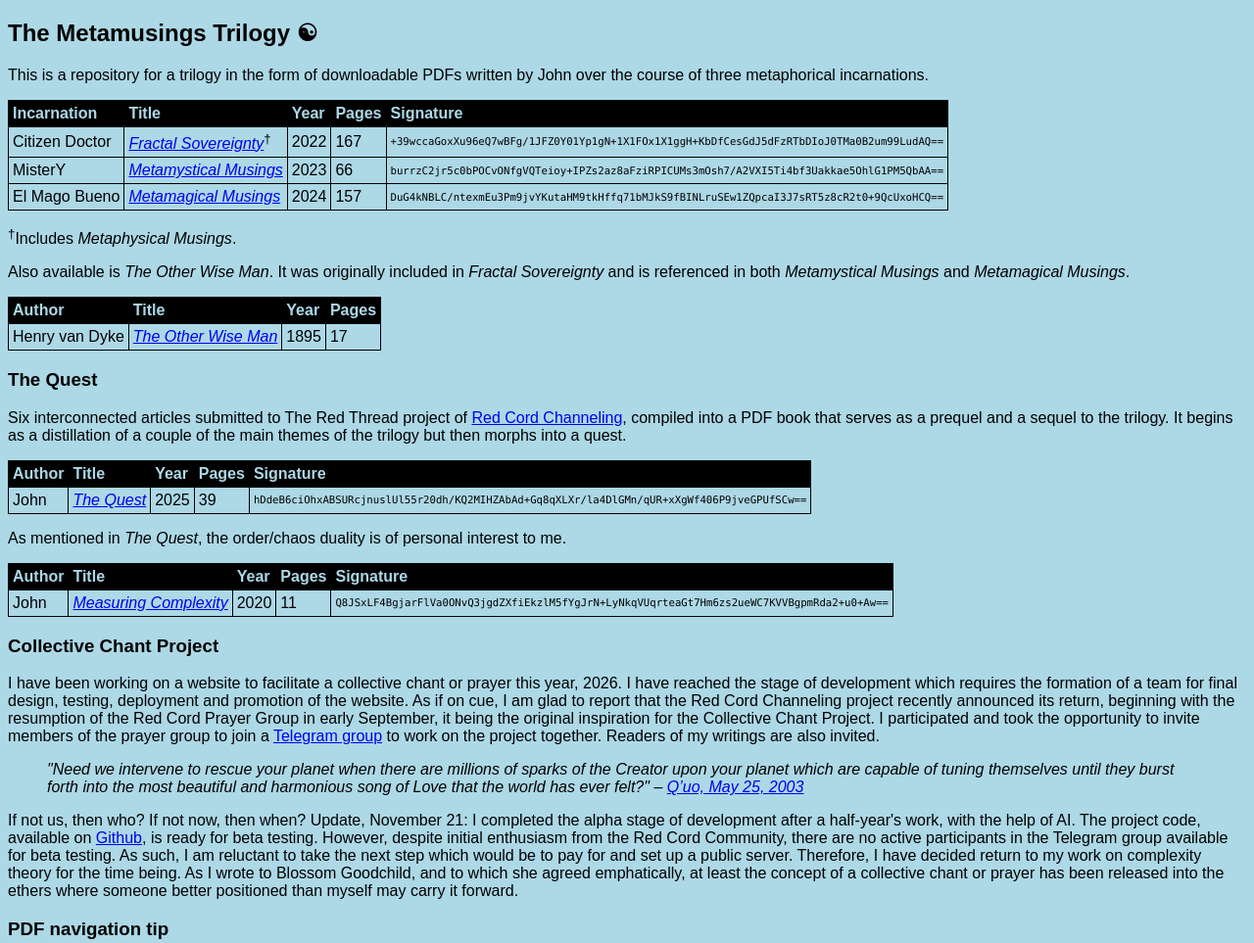
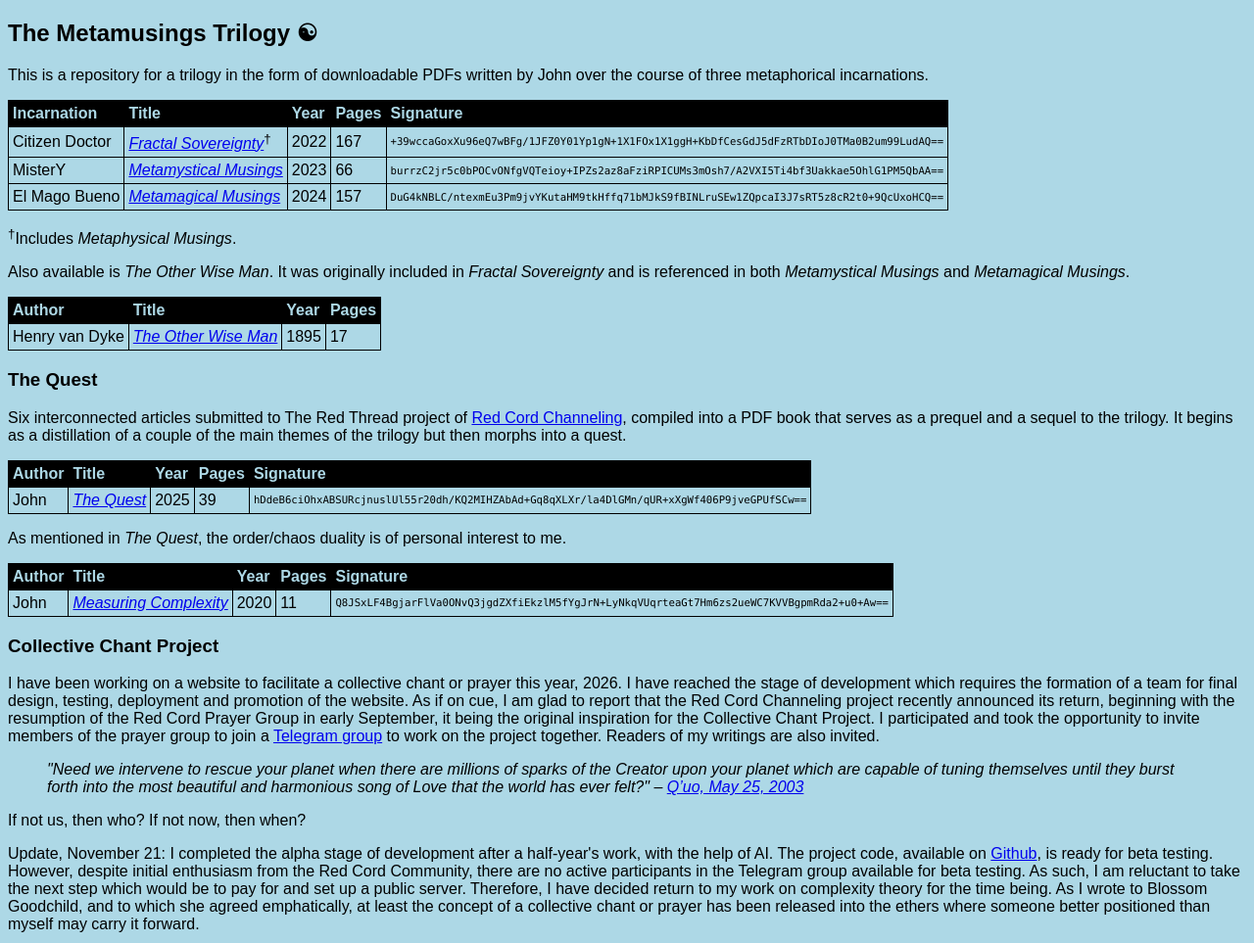
Before and after one commit to metamagical-musings/metamagical-musings.github.io, a plain HTML site: page Overview.html in a window 1280 px wide. Shown: the top 963 px of the page at 98% size. Drawn offline with Linux system fonts and the light colour scheme.

Commit message:
Overview edit

```diff
--- a/Overview.html
+++ b/Overview.html
@@ -158,7 +158,7 @@ function init () {
 
 If not us, then who? If not now, then when?
 
-Update, November 21: I completed the alpha stage of development after a half-year's work, with the help of AI. The project code, available on <a href=https://github.com/metamagical-musings/collective-chant/">Github</a>, is ready for beta testing. However, despite initial enthusiasm from the Red Cord Community, there are no active participants in the Telegram group available for beta testing. As such, I am reluctant to take the next step which would be to pay for and set up a public server. Therefore, I have decided return to my work on complexity theory for the time being. As I wrote to Blossom Goodchild, and to which she agreed emphatically, at least the concept of a collective chant or prayer has been released into the ethers where someone better positioned than myself may carry it forward.
+<p>Update, November 21: I completed the alpha stage of development after a half-year's work, with the help of AI. The project code, available on <a href=https://github.com/metamagical-musings/collective-chant/">Github</a>, is ready for beta testing. However, despite initial enthusiasm from the Red Cord Community, there are no active participants in the Telegram group available for beta testing. As such, I am reluctant to take the next step which would be to pay for and set up a public server. Therefore, I have decided return to my work on complexity theory for the time being. As I wrote to Blossom Goodchild, and to which she agreed emphatically, at least the concept of a collective chant or prayer has been released into the ethers where someone better positioned than myself may carry it forward.</p>
 
 <h3>PDF navigation tip</h3>
 <p>If you hold down the control key (Cmd on Mac) when clicking on hyperlinks embedded in PDF files, a new browser tab will open for the target resource, allowing you to return to the same place in the original tab. Otherwise, you may lose your place.</p>
```
